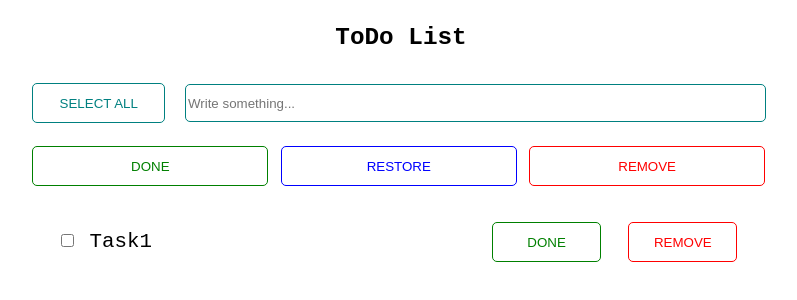
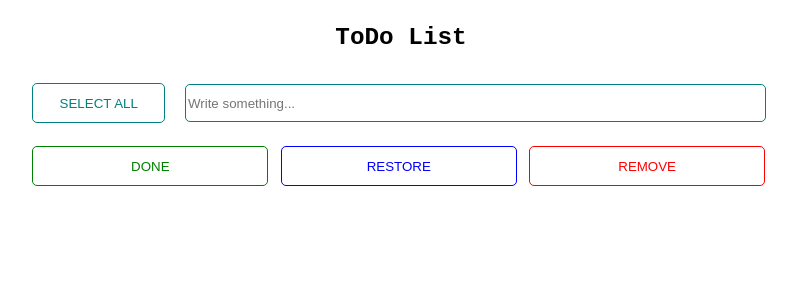
Before and after one commit to Natalielinen/todo-app, a plain HTML site: page index.html in a window 1280 px wide. Shown: the whole page, without its empty margins (239-1036 px from the left). Drawn offline with nearby package versions, Linux system fonts and the light colour scheme.

Commit message:
Remove li element

```diff
--- a/index.html
+++ b/index.html
@@ -26,7 +26,7 @@
 			</div><!-- card-center-->
 			<div class="card-bottom">
 				<ul class="tasks" id="tasks-list">
-					<li class="task-title" id="task-title">
+					<!--<li class="task-title" id="task-title">
 						<div class="task-cont">
 						<input class = "checkbox" type="checkbox" id="check" name="checkbox">
 						<label class = "label" for = "check">
@@ -35,7 +35,7 @@
 						<button type="button" class="btn done-btn-2" id="done-btn-2">Done</button>
 						<button type="button" class="btn remove-btn-2" id="remove-btn-2">Remove</button>
 				  </div>
-				</li><!--tasks-title-->
+				</li>-->
 	      </ul><!--tasks-list-->
 			</div><!--card-bottom-->
 		</div><!-- card-->
```
